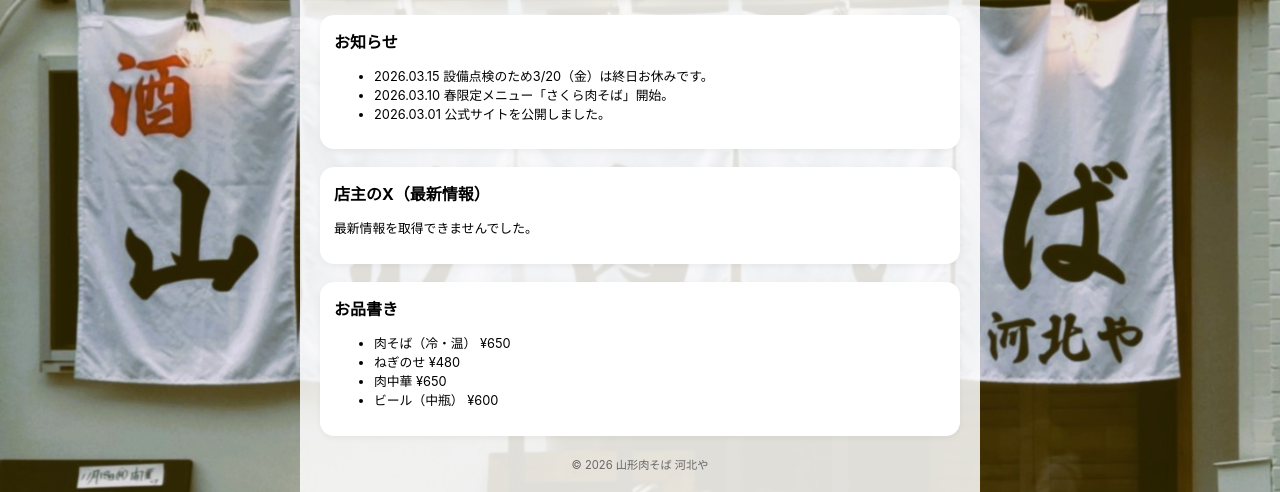
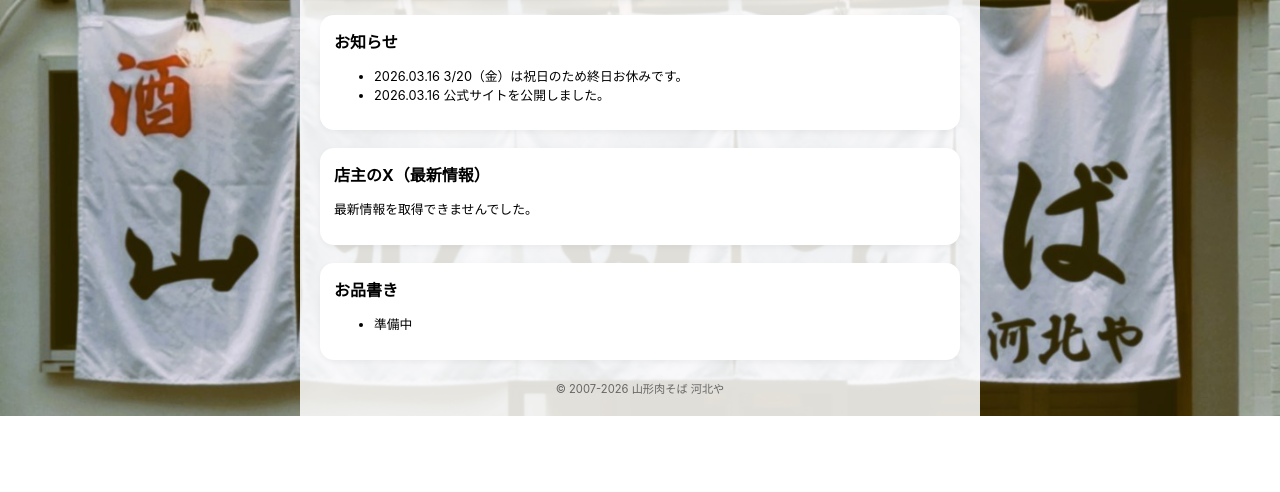
Before and after one commit to otyoufx/kahokuya-web, a plain HTML site: page index.html in a window 1280 px wide. Shown: the part 1099-1591 px from the top of the page. After the commit the page ends 1515 px from the top, so only its background shows below. Drawn offline with Linux system fonts and the light colour scheme; no server answers.

Commit message:
サンプル文字修正

```diff
--- a/index.html
+++ b/index.html
@@ -209,9 +209,8 @@
     <div class="card small-card">
       <div class="section-title">お知らせ</div>
       <ul>
-        <li>2026.03.15 設備点検のため3/20（金）は終日お休みです。</li>
-        <li>2026.03.10 春限定メニュー「さくら肉そば」開始。</li>
-        <li>2026.03.01 公式サイトを公開しました。</li>
+        <li>2026.03.16 3/20（金）は祝日のため終日お休みです。</li>
+        <li>2026.03.16 公式サイトを公開しました。</li>
       </ul>
     </div>
 
@@ -231,14 +230,11 @@
     <div class="card small-card">
       <div class="section-title">お品書き</div>
       <ul>
-        <li>肉そば（冷・温） ¥650</li>
-        <li>ねぎのせ ¥480</li>
-        <li>肉中華 ¥650</li>
-        <li>ビール（中瓶） ¥600</li>
+        <li>準備中</li>
       </ul>
     </div>
 
-    <footer>© 2026 山形肉そば 河北や</footer>
+    <footer>© 2007-2026 山形肉そば 河北や</footer>
 
   </div>
 </body>
```
